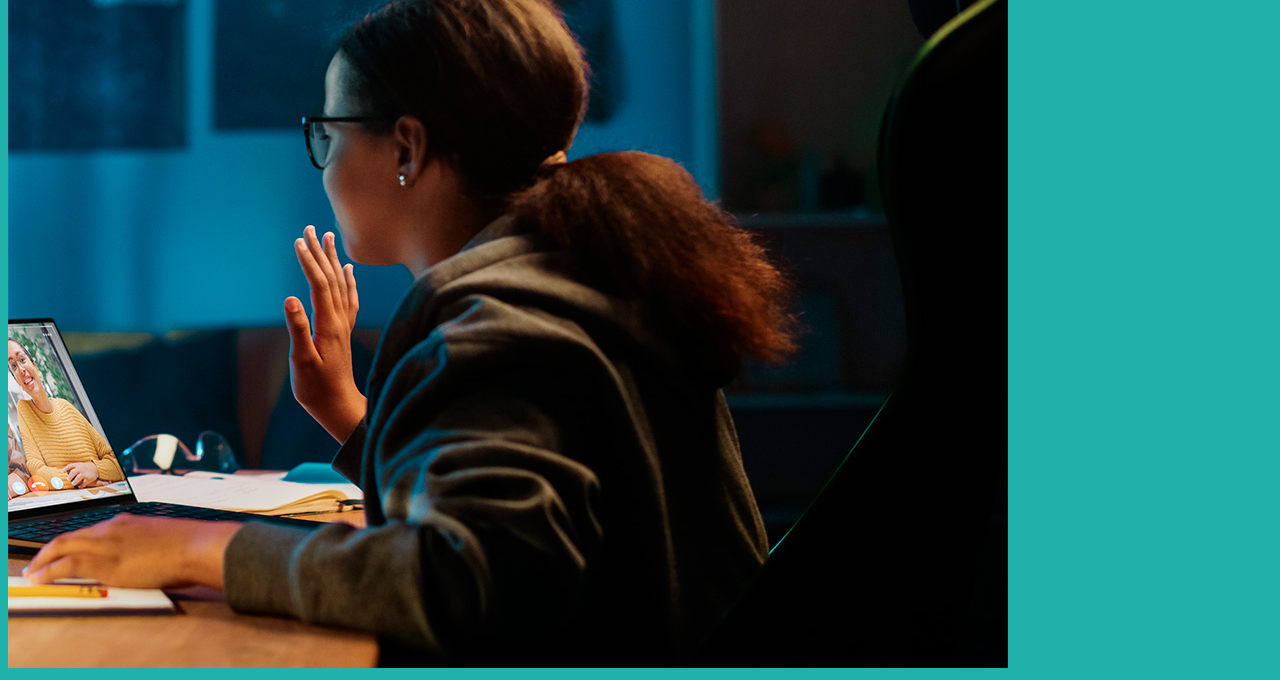
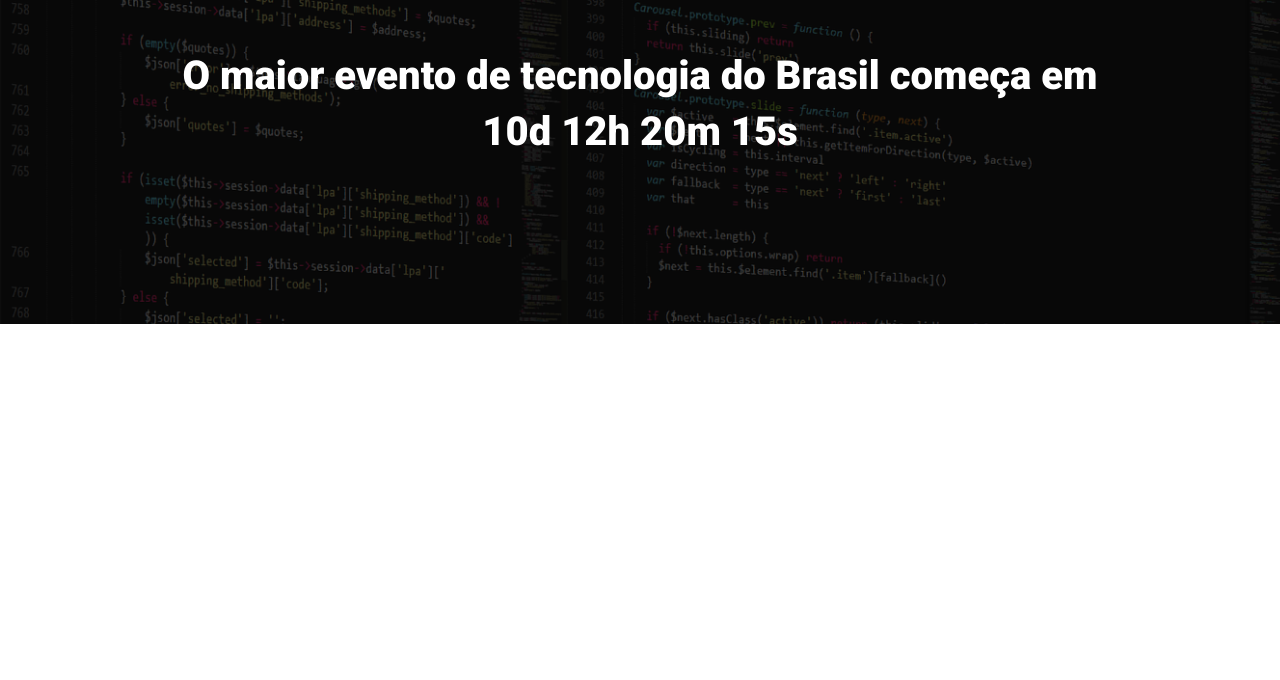
Before and after one commit to caiquemellocarvalho/ebac_tech_talks, a website built with Parcel: page src/index.html in a window 1280 px wide. Shown: the part 160-840 px from the top of the page. After the commit the page ends 800 px from the top, so only its background shows below. Built offline with nearby package versions, Linux system fonts and the light colour scheme.

Commit message:
criando o hero

```diff
--- a/src/index.html
+++ b/src/index.html
@@ -1,14 +1,25 @@
 <!DOCTYPE html>
-<html lang="en">
+<html lang="pt-BR">
 <head>
     <meta charset="UTF-8">
     <meta name="viewport" content="width=device-width, initial-scale=1.0">
-    <title>Document</title>
+    <title>EBAC Tech Talks</title>
+    <link rel="preconnect" href="https://fonts.googleapis.com">
+    <link rel="preconnect" href="https://fonts.gstatic.com" crossorigin>
+    <link href="https://fonts.googleapis.com/css2?family=Roboto:wght@400;700;900&display=swap" rel="stylesheet">
     <link rel="stylesheet" href="styles/main.scss">
 </head>
 <body>
-    <h1>OLA</h1>
-    <img src="./images/backend.png" alt="">
+    <header class="hero">
+        <div class="container">
+            <img class="hero__logo" src="./images/ebac_logo.svg" alt="EBAC">
+            <p class="hero__text">
+                O maior evento de tecnologia do Brasil começa em 10d 12h 20m 15s
+            </p>
+        </div>
+    </header>
+
+
     <script src="scripts/main.js"></script>
 </body>
 </html>
--- /dev/null
+++ b/src/styles/_hero.scss
@@ -0,0 +1,53 @@
+.hero {
+    padding-top: 64px;
+    padding-bottom: 100px;
+    background-image: url(../images/fundo.png);
+    background-repeat: no-repeat;
+    background-size: cover;
+    position: relative;
+
+    .container{
+        position: relative;
+    }
+
+    &::before {
+        position: absolute;
+        top: 0;
+        left: 0;
+        width: 100%;
+        height: 100%;
+        background-color: #000;
+        content: '';
+        opacity: 0.7;
+    }
+
+    &__text {
+        margin-top: 64px;
+        margin-bottom: 64px;
+        font-size: 40px;
+        line-height: 56px;
+        color: #fff;
+        font-weight: 800;
+        text-align: center;
+    }
+
+    &__logo {
+        margin: 0 auto;
+        height: 80px;
+        display: block;
+    }
+
+    @media (max-width: 640px) {
+        padding: 40px 0;
+
+        &__logo {
+            height: 40px;
+        }
+
+        &__text {
+            font-size: 22px;
+            line-height: 24px;
+            margin: 24px 0;
+        }
+    }
+}
--- a/src/styles/main.scss
+++ b/src/styles/main.scss
@@ -1,3 +1,23 @@
-body {
-    background-color: lightseagreen;
+@use 'hero';
+
+* {
+    margin: 0;
+    padding: 0;
+    box-sizing: border-box;
+    font-family: 'Roboto', sans-serif;
+    color: #fff;
 }
+
+.container {
+    max-width: 960px;
+    width: 100%;
+    margin: 0 auto;
+
+    @media (max-width : 640px) {
+        max-width: 80%;
+    }
+
+    @media (max-width: 1024px) {
+        max-width: 90%;
+    }
+}
```
